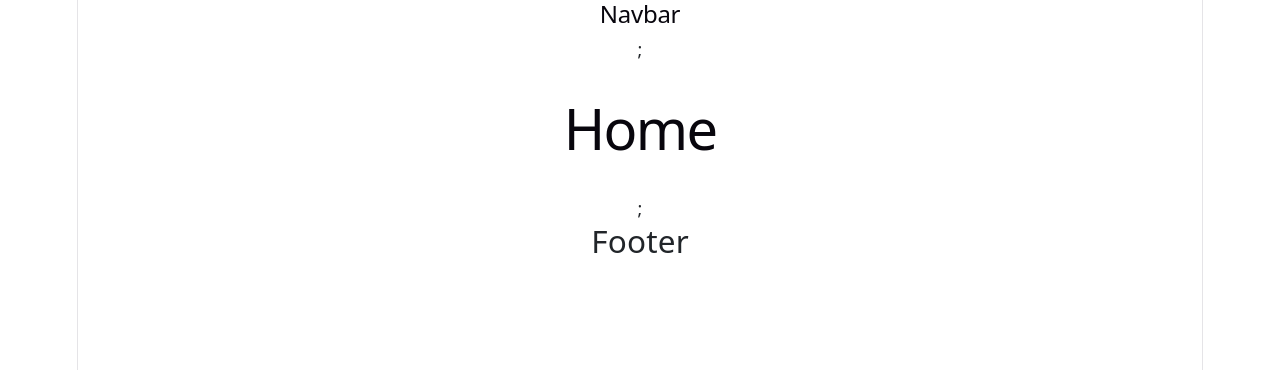
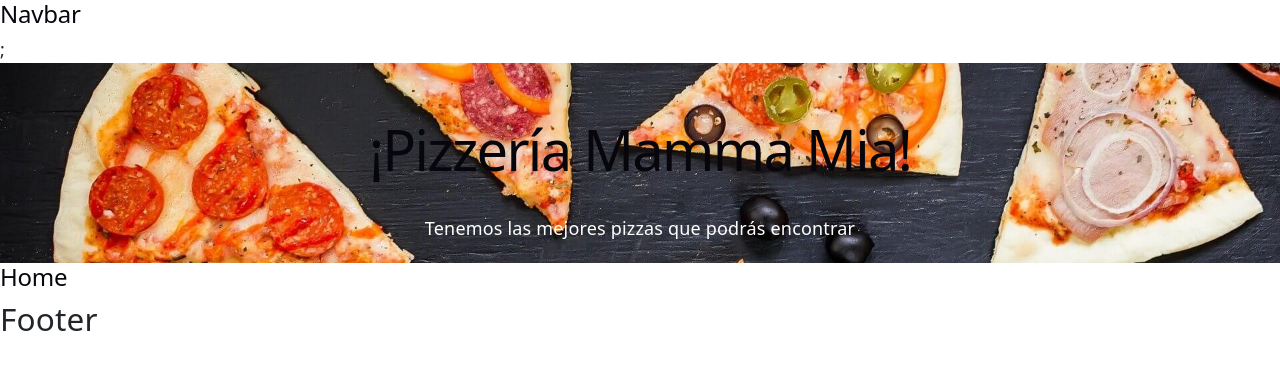
Before and after one commit to AraOsorio/Pizzeria-Desafio-1-React-, a React (Vite) app in the folder Pizzeria Mamma Mia/: page / in a window 1280 px wide. Shown: the top 370 px of the page. Built offline with nearby package versions, Linux system fonts and the light colour scheme.

Commit message:
correcion margin

```diff
--- /dev/null
+++ b/Pizzeria Mamma Mia/src/Header.jsx
@@ -0,0 +1,22 @@
+const Header = () => {
+  return (
+    <header
+      style={{
+        backgroundImage: "url('/Header.jpg')" ,
+        backgroundSize: "cover",
+        backgroundPosition: "center",
+        height: "200px",
+        color: "white",
+        display: "flex",
+        flexDirection: "column",
+        justifyContent: "center",
+        alignItems: "center"
+      }}
+    >
+      <h1>¡Pizzería Mamma Mia!</h1>
+      <p>Tenemos las mejores pizzas que podrás encontrar</p>
+    </header>
+  );
+};
+
+export default Header;
--- a/Pizzeria Mamma Mia/src/Home.jsx
+++ b/Pizzeria Mamma Mia/src/Home.jsx
@@ -1,9 +1,12 @@
+import Header from "./Header";
+
 const Home = () => {
   return (
-  <>
-  <h1>Home</h1>;
-  </>
-  )
+    <>
+      <Header />
+      <h2>Home</h2>
+    </>
+  );
 };
 
 export default Home;
--- a/Pizzeria Mamma Mia/src/index.css
+++ b/Pizzeria Mamma Mia/src/index.css
@@ -55,15 +55,10 @@ body {
 }
 
 #root {
-  width: 1126px;
+  width: 100%;
   max-width: 100%;
-  margin: 0 auto;
-  text-align: center;
-  border-inline: 1px solid var(--border);
-  min-height: 100svh;
-  display: flex;
-  flex-direction: column;
-  box-sizing: border-box;
+  margin: 0;
+  padding: 0;
 }
 
 h1,
```
Also changed, not shown: Pizzeria Mamma Mia/public/Header.jpg (added), Pizzeria Mamma Mia/src/Cardpizza.jsx (added).
